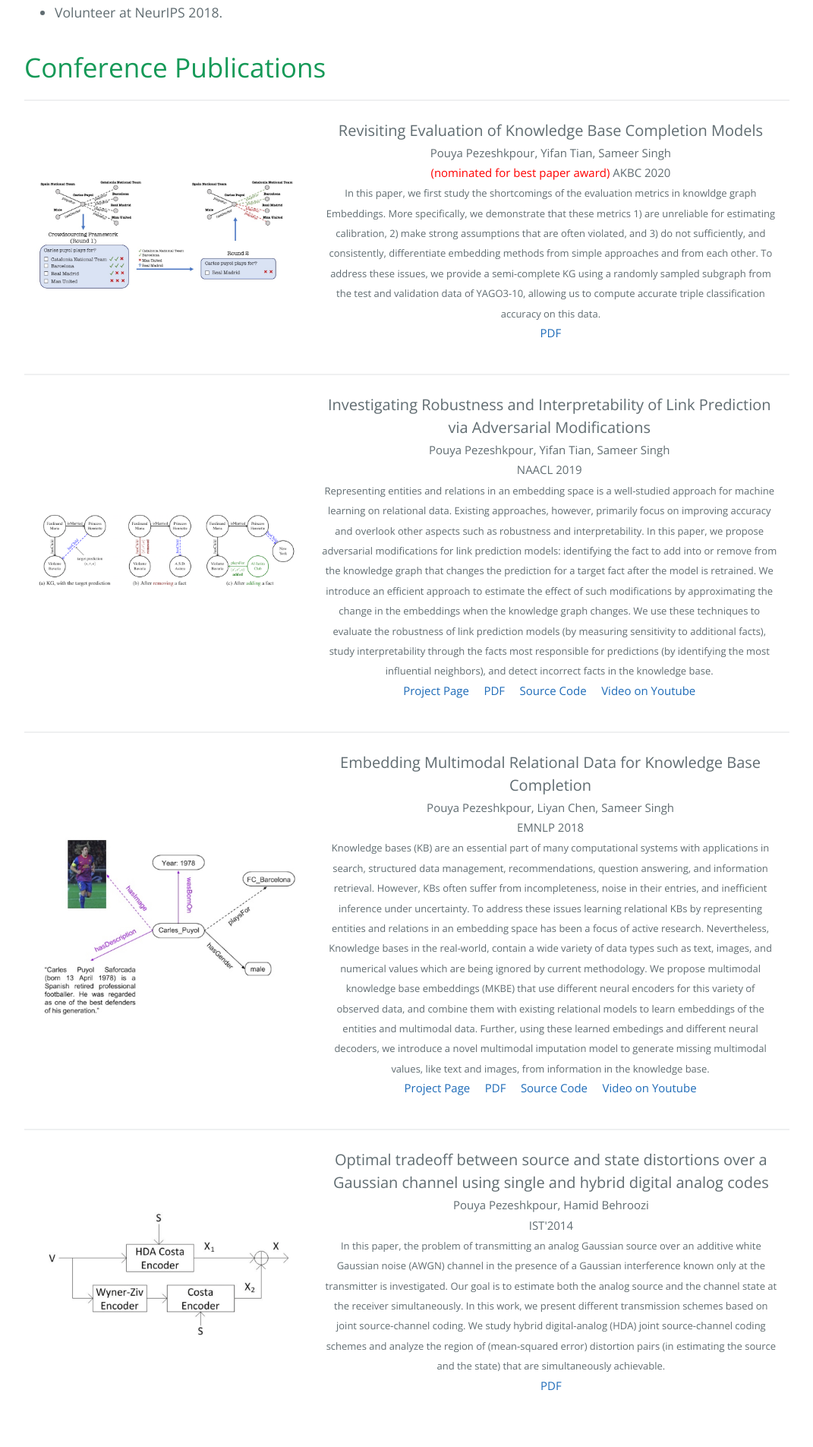
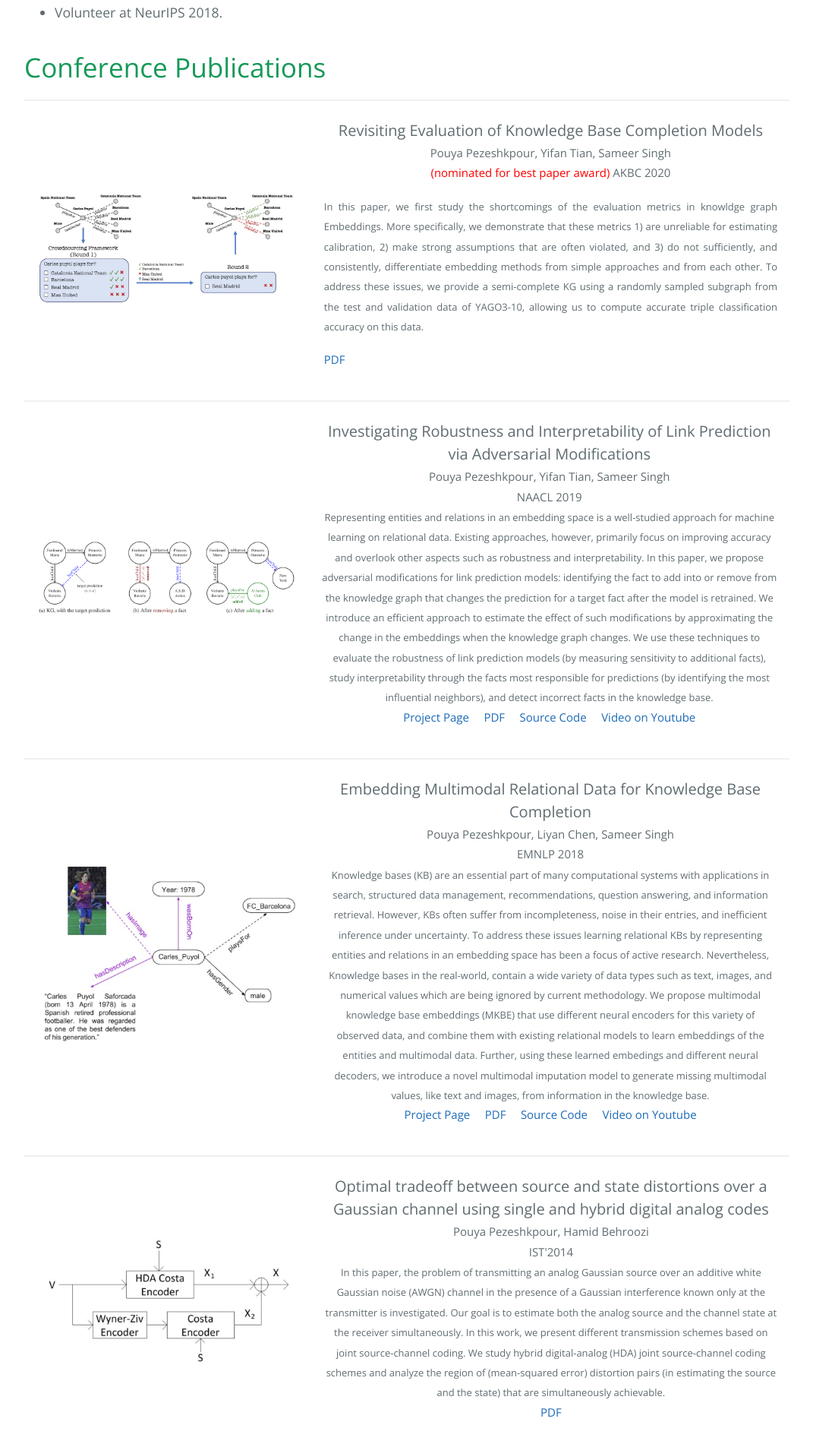
Before and after one commit to pouyapez/pouyapez.github.io, a Jekyll site: the page built from index.md, in a window 1280 px wide. Shown: the part 1200-3105 px from the top of the page at 76% size, without its empty margins (104-1175 px from the left). Built offline with Jekyll 4.4.1, drawn with Linux system fonts in a browser that asks for light colours.

Commit message:
Update index.md

```diff
--- a/index.md
+++ b/index.md
@@ -54,7 +54,7 @@
               <font style="font-size:20px">Revisiting Evaluation of Knowledge Base Completion Models </font><br>
               <font style="font-size:15px">Pouya Pezeshkpour, Yifan Tian, Sameer Singh<br>
               <font style="color:red;">(nominated for best paper award) </font>AKBC 2020 </font><br>
-               <font style="font-size:13px">In this paper, we first study the shortcomings of the evaluation metrics in knowldge graph Embeddings.  More specifically, we demonstrate that these metrics 1) are unreliable for estimating calibration, 2) make strong assumptions that    are often violated, and 3) do not sufficiently, and consistently, differentiate embedding methods from simple approaches and from each other. To address these issues, we provide a semi-complete KG using a randomly sampled subgraph from the test and validation data of YAGO3-10, allowing us to compute accurate triple classification accuracy on this data. </font><br>
+             <p align="justify"> <font style="font-size:13px">In this paper, we first study the shortcomings of the evaluation metrics in knowldge graph Embeddings.  More specifically, we demonstrate that these metrics 1) are unreliable for estimating calibration, 2) make strong assumptions that    are often violated, and 3) do not sufficiently, and consistently, differentiate embedding methods from simple approaches and from each other. To address these issues, we provide a semi-complete KG using a randomly sampled subgraph from the test and validation data of YAGO3-10, allowing us to compute accurate triple classification accuracy on this data. </font><br></p>
              <a href="https://openreview.net/pdf?id=1uufzxsxfL"><font style="font-size:15px">PDF</font></a>
              </p>
         </td>
```
